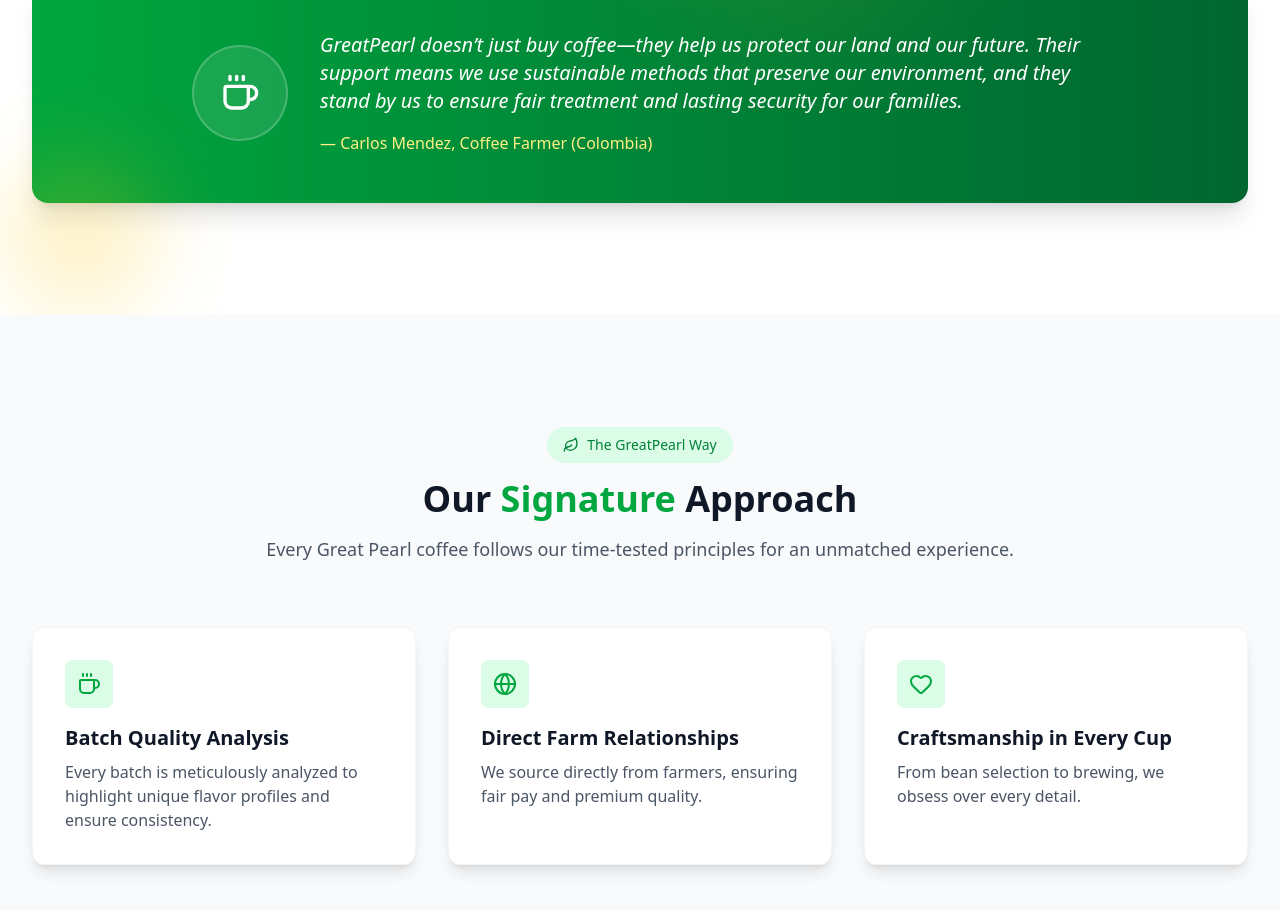
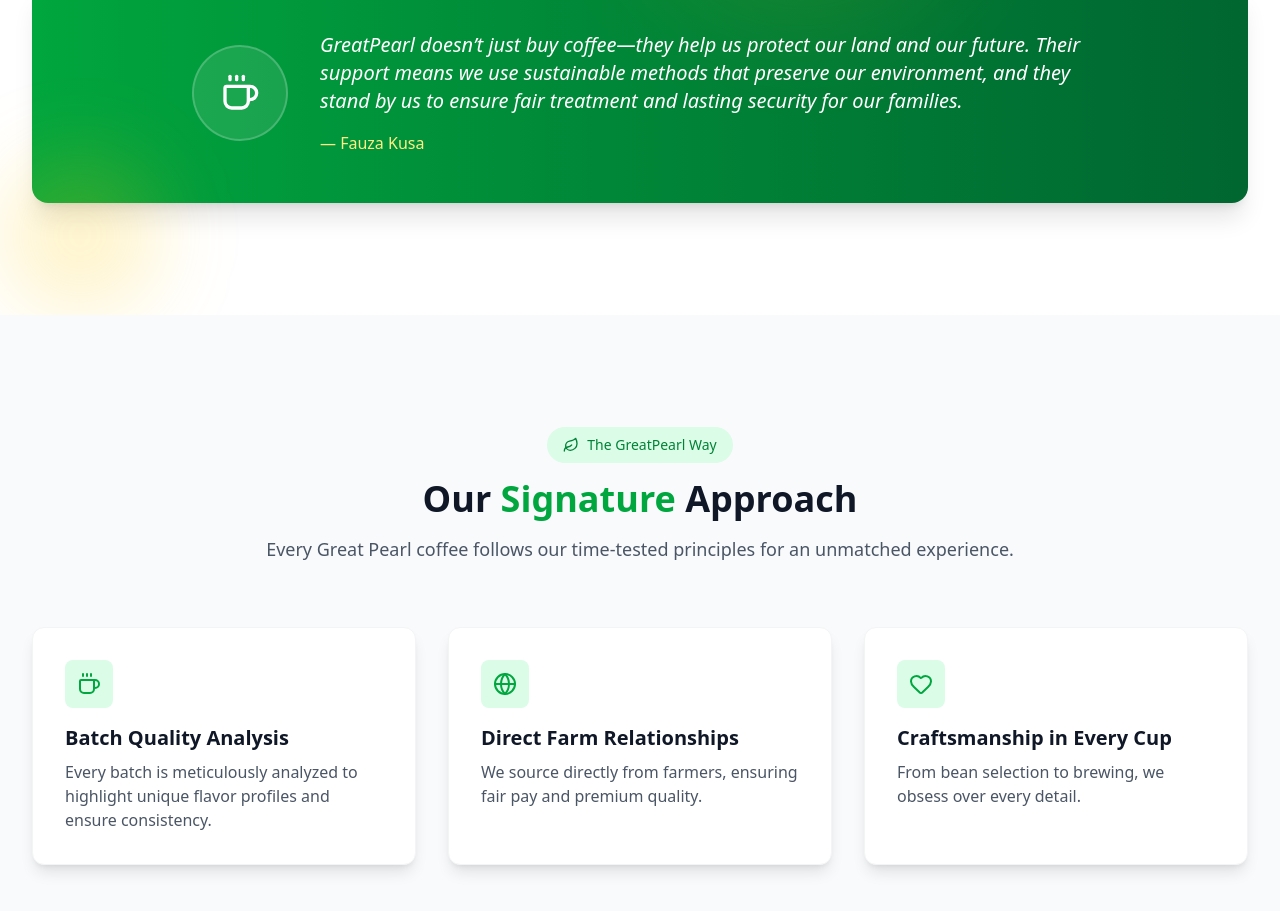
Before and after one commit to atwanzireT/greatpearl, a Next.js app: page / in a window 1280 px wide. Shown: the part 4807-5718 px from the top of the page. Built offline with nearby package versions, Linux system fonts and the light colour scheme.

Commit message:
fixing farmer name

```diff
--- a/components/ourWaysSection.tsx
+++ b/components/ourWaysSection.tsx
@@ -167,7 +167,7 @@
                 <blockquote className="text-xl italic text-white mb-4">
                   GreatPearl doesn&rsquo;t just buy coffee—they help us protect our land and our future. Their support means we use sustainable methods that preserve our environment, and they stand by us to ensure fair treatment and lasting security for our families.
                 </blockquote>
-                <div className="text-yellow-200 font-medium">— Carlos Mendez, Coffee Farmer (Colombia)</div>
+                <div className="text-yellow-200 font-medium">— Fauza Kusa</div>
               </div>
             </div>
           </div>
```
